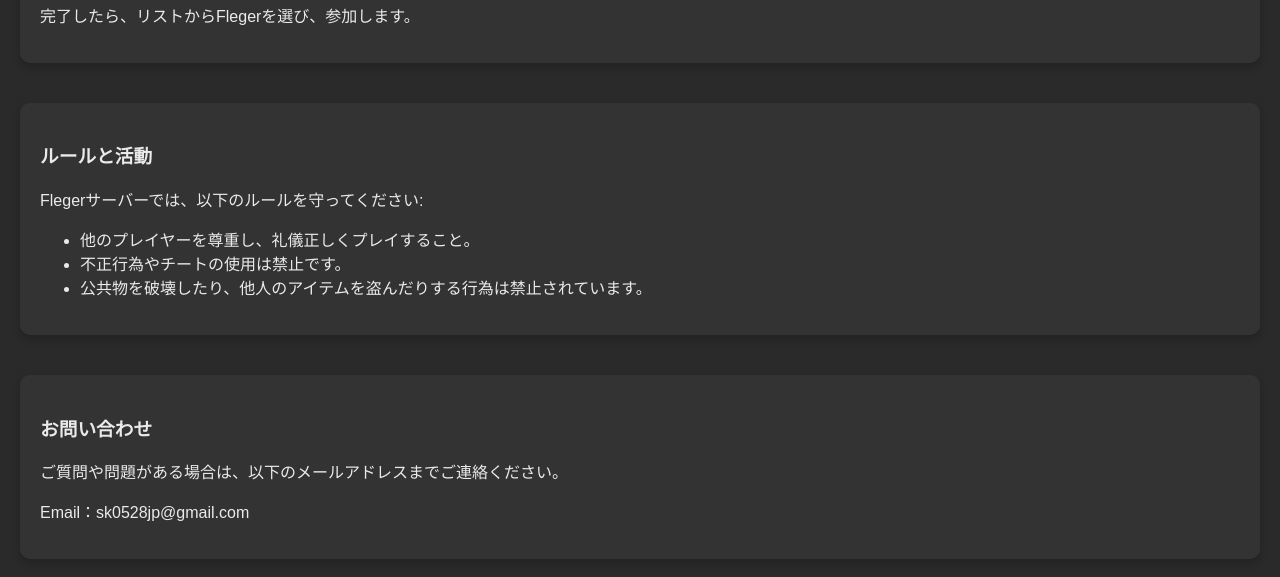
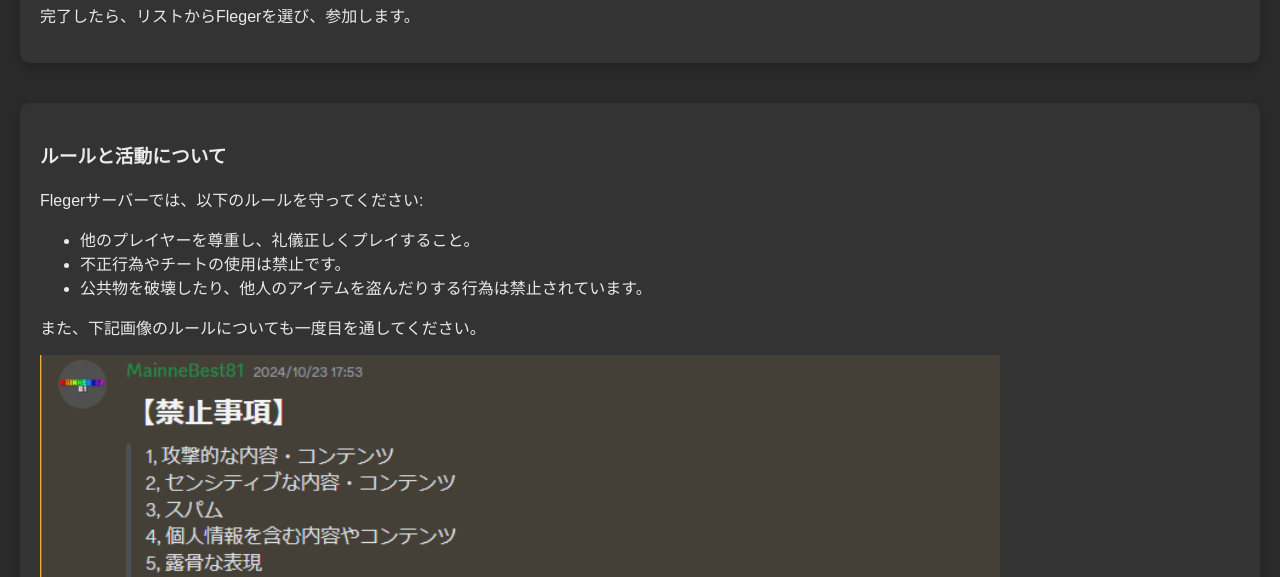
Before and after one commit to Flegertec-JP/fleger.mc, a plain HTML site: page index.html in a window 1280 px wide. Shown: the part 1488-2065 px from the top of the page. Drawn offline with Linux system fonts and the light colour scheme.

Commit message:
Update index.html

```diff
--- a/index.html
+++ b/index.html
@@ -159,13 +159,15 @@
 
         <!-- サーバー参加後のルールと活動方法 -->
         <div id="rules" class="section">
-            <h3>ルールと活動</h3>
+            <h3>ルールと活動について</h3>
             <p>Flegerサーバーでは、以下のルールを守ってください:</p>
             <ul>
                 <li>他のプレイヤーを尊重し、礼儀正しくプレイすること。</li>
                 <li>不正行為やチートの使用は禁止です。</li>
                 <li>公共物を破壊したり、他人のアイテムを盗んだりする行為は禁止されています。</li>
             </ul>
+            <p>また、下記画像のルールについても一度目を通してください。</p>
+            <img src="image/スクリーンショット 2024-10-27 004450.png" width="80%">
         </div>
 
         <!-- お問い合わせ -->
```
